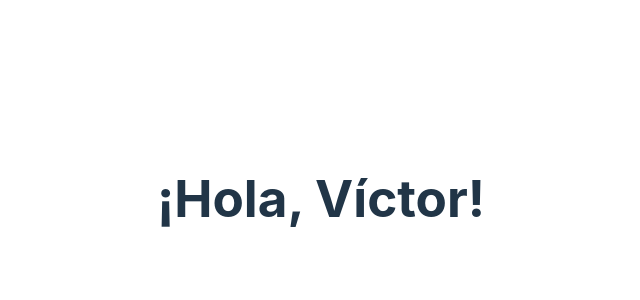
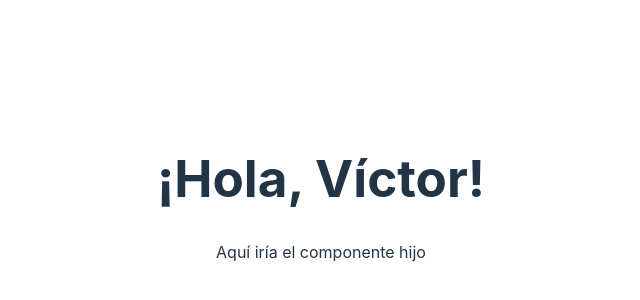
Before and after one commit to vespinozagallegos/proyecto-vite-ts-m4, a React (Vite) app: page / in a window 1280 px wide. Shown: the part 202-502 px from the top of the page, without its empty margins (319-959 px from the left). Built offline with nearby package versions, Linux system fonts and the light colour scheme.

Commit message:
Se declara el componente hijo en App. En ReactFC se declara en el GENERICO, en props y en el retorno

```diff
--- a/src/App.tsx
+++ b/src/App.tsx
@@ -6,7 +6,11 @@ function App() {
   return (
     // Se retorna el componente con la props definida
     <>
-      <Saludador name="Víctor"/>
+      <Saludador name="Víctor">
+        <p>
+          Aquí iría el componente hijo
+        </p>
+      </Saludador>
     </>
   )
 }
--- a/src/ReactFC.tsx
+++ b/src/ReactFC.tsx
@@ -1,4 +1,4 @@
-import React from "react";
+import React, { Children } from "react";
 
 // // Función A
 // // el tipado de funcion React.FC
@@ -15,11 +15,13 @@ import React from "react";
 
 // Función B
 // tipado de props. Se define un GENÉRICO <> con un objeto que hace referencia a la props recibida
-export const Saludador: React.FC<{name: string}> = ({ name }): React.ReactElement => {
+// Se declara el componente HIJO dentro del genérico
+export const Saludador: React.FC<{children: React.ReactElement, name: string}> = ({ name, children }): React.ReactElement => {
     return (
-        <h1>
-            ¡Hola, {name}!
-        </h1>
+        <>
+            <h1>¡Hola, {name}! </h1>
+            {children}
+        </>
     )
 }
 
```
Also changed, not shown: src/ReactFC.tsx.txt.
